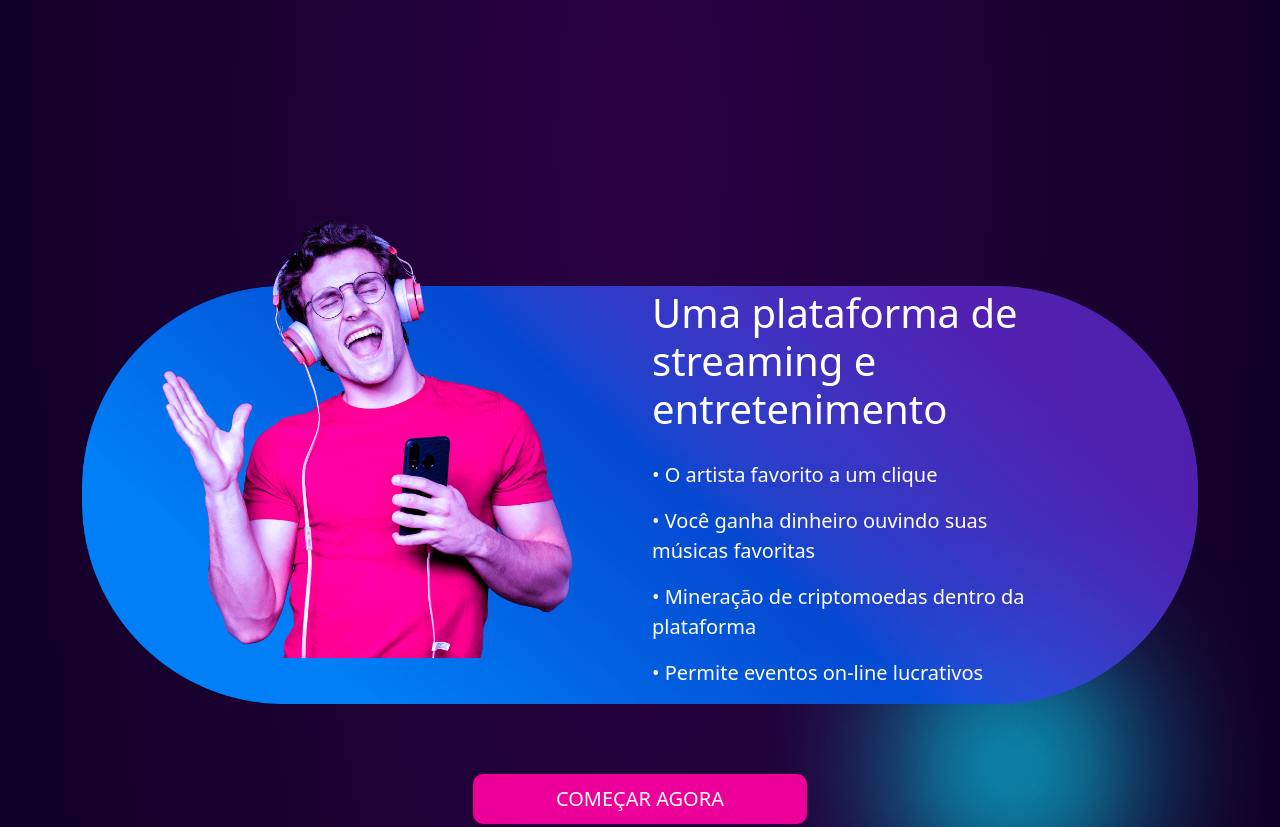
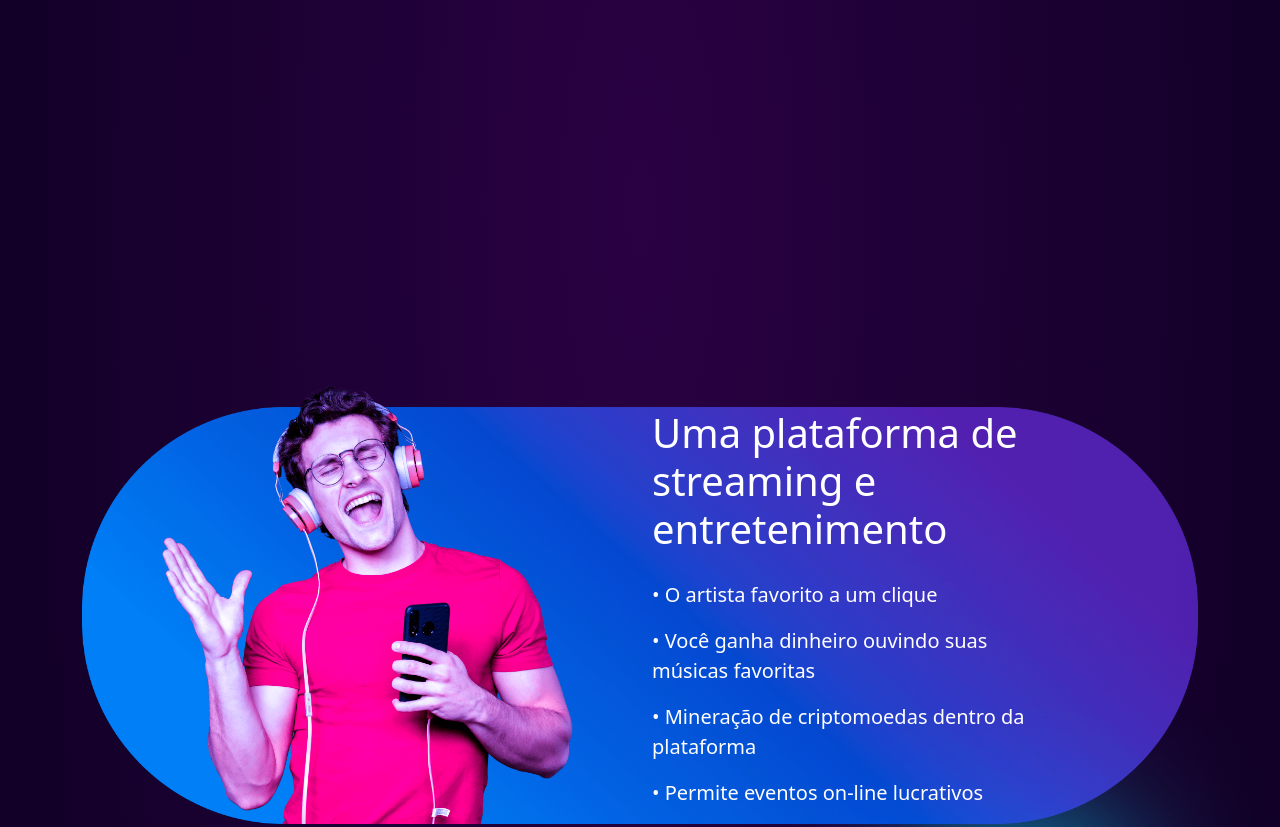
Before and after one commit to Fileroxx/LiveMuzic, a plain HTML site: page index.html in a window 1280 px wide. Shown: the part 1925-2752 px from the top of the page. Drawn offline with nearby package versions, Linux system fonts and the light colour scheme.

Commit message:
FORMATACAO

```diff
--- a/css/estilo.css
+++ b/css/estilo.css
@@ -117,6 +117,7 @@ nav .acessar {
 }
 
 #streaming .imagem img {
+  padding-top: 17.2rem;
 }
 
 #streaming .titulo h3 {
@@ -324,7 +325,7 @@ nav .acessar {
   }
 
   #streaming .titulo h3 {
-    margin-top: 4.5em;
+    margin-top: 7.5em;
     padding-right: 1em;
   }
 
```
